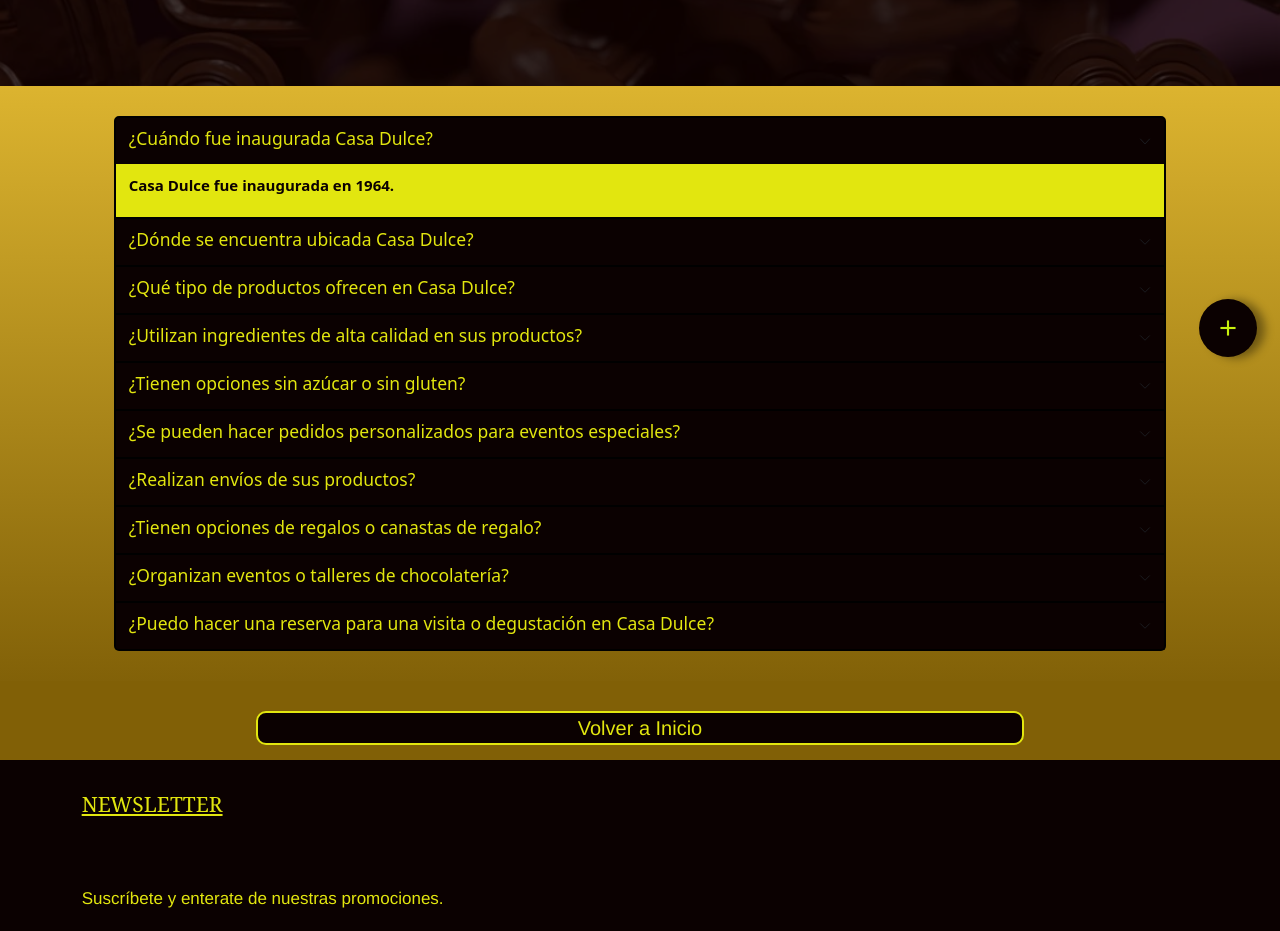
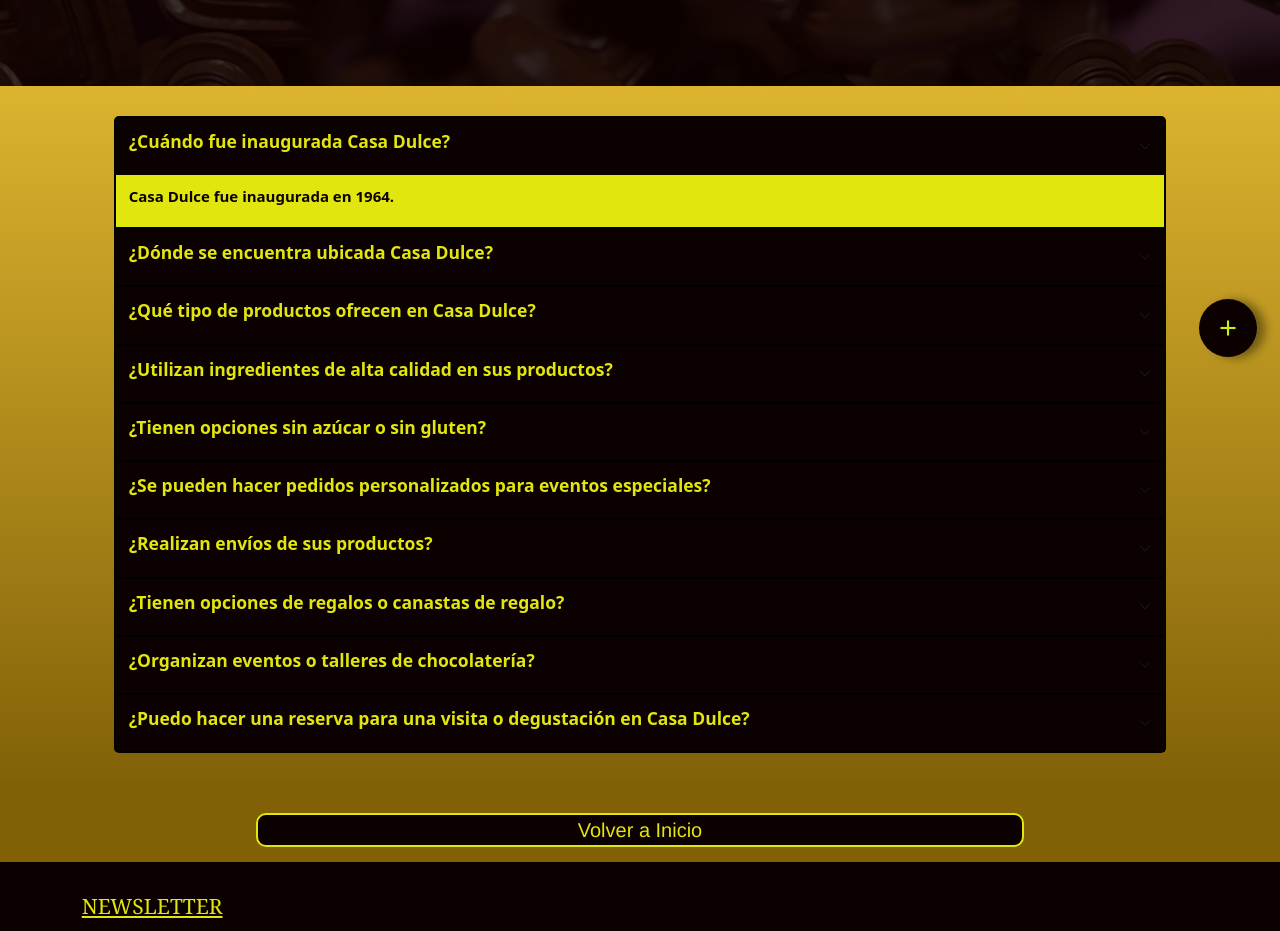
Before and after one commit to ivanshifman/proyectoshifman, a website: page pages/preguta.html in a window 1280 px wide. Shown: the part 420-1351 px from the top of the page. Drawn offline with nearby package versions, Linux system fonts and the light colour scheme.

Commit message:
ajusteimg

```diff
--- a/pages/preguta.html
+++ b/pages/preguta.html
@@ -67,7 +67,7 @@
             <div class="accordion-header">
               <button class="accordion-button collapsed rounded-top-2" type="button" data-bs-toggle="collapse"
                 data-bs-target="#collapseOne" aria-expanded="true" aria-controls="collapseOne">
-                <h2 class="fs-3">¿Cuándo fue inaugurada Casa Dulce?</h2>
+                <p class="fs-3 fw-bold">¿Cuándo fue inaugurada Casa Dulce?</p>
               </button>
             </div>
             <div id="collapseOne" class="accordion-collapse collapse show" data-bs-parent="#accordionExample">
@@ -80,7 +80,7 @@
             <div class="accordion-header">
               <button class="accordion-button collapsed" type="button" data-bs-toggle="collapse"
                 data-bs-target="#collapseTwo" aria-expanded="false" aria-controls="collapseTwo">
-                <h2 class="fs-3">¿Dónde se encuentra ubicada Casa Dulce?</h2>
+                <p class="fs-3 fw-bold">¿Dónde se encuentra ubicada Casa Dulce?</p>
               </button>
             </div>
             <div id="collapseTwo" class="accordion-collapse collapse" data-bs-parent="#accordionExample">
@@ -96,7 +96,7 @@
             <div class="accordion-header">
               <button class="accordion-button collapsed" type="button" data-bs-toggle="collapse"
                 data-bs-target="#collapseThree" aria-expanded="false" aria-controls="collapseThree">
-                <h2 class="fs-3">¿Qué tipo de productos ofrecen en Casa Dulce?</h2>
+                <p class="fs-3 fw-bold">¿Qué tipo de productos ofrecen en Casa Dulce?</p>
               </button>
             </div>
             <div id="collapseThree" class="accordion-collapse collapse" data-bs-parent="#accordionExample">
@@ -112,7 +112,7 @@
             <div class="accordion-header">
               <button class="accordion-button collapsed" type="button" data-bs-toggle="collapse"
                 data-bs-target="#collapseFour" aria-expanded="false" aria-controls="collapseFour">
-                <h2 class="fs-3">¿Utilizan ingredientes de alta calidad en sus productos?</h2>
+                <p class="fs-3 fw-bold">¿Utilizan ingredientes de alta calidad en sus productos?</p>
               </button>
             </div>
             <div id="collapseFour" class="accordion-collapse collapse" data-bs-parent="#accordionExample">
@@ -128,7 +128,7 @@
             <div class="accordion-header">
               <button class="accordion-button collapsed" type="button" data-bs-toggle="collapse"
                 data-bs-target="#collapseFive" aria-expanded="false" aria-controls="collapseFive">
-                <h2 class="fs-3">¿Tienen opciones sin azúcar o sin gluten?</h2>
+                <p class="fs-3 fw-bold">¿Tienen opciones sin azúcar o sin gluten?</p>
               </button>
             </div>
             <div id="collapseFive" class="accordion-collapse collapse" data-bs-parent="#accordionExample">
@@ -144,7 +144,7 @@
             <div class="accordion-header">
               <button class="accordion-button collapsed" type="button" data-bs-toggle="collapse"
                 data-bs-target="#collapseSix" aria-expanded="false" aria-controls="collapseSix">
-                <h2 class="fs-3">¿Se pueden hacer pedidos personalizados para eventos especiales?</h2>
+                <p class="fs-3 fw-bold">¿Se pueden hacer pedidos personalizados para eventos especiales?</p>
               </button>
             </div>
             <div id="collapseSix" class="accordion-collapse collapse" data-bs-parent="#accordionExample">
@@ -160,7 +160,7 @@
             <div class="accordion-header">
               <button class="accordion-button collapsed" type="button" data-bs-toggle="collapse"
                 data-bs-target="#collapseSeven" aria-expanded="false" aria-controls="collapseSeven">
-                <h2 class="fs-3">¿Realizan envíos de sus productos?</h2>
+                <p class="fs-3 fw-bold">¿Realizan envíos de sus productos?</p>
               </button>
             </div>
             <div id="collapseSeven" class="accordion-collapse collapse" data-bs-parent="#accordionExample">
@@ -176,7 +176,7 @@
             <div class="accordion-header">
               <button class="accordion-button collapsed" type="button" data-bs-toggle="collapse"
                 data-bs-target="#collapseEight" aria-expanded="false" aria-controls="collapseEight">
-                <h2 class="fs-3">¿Tienen opciones de regalos o canastas de regalo?</h2>
+                <p class="fs-3 fw-bold">¿Tienen opciones de regalos o canastas de regalo?</p>
               </button>
             </div>
             <div id="collapseEight" class="accordion-collapse collapse" data-bs-parent="#accordionExample">
@@ -192,7 +192,7 @@
             <div class="accordion-header">
               <button class="accordion-button collapsed" type="button" data-bs-toggle="collapse"
                 data-bs-target="#collapseNine" aria-expanded="false" aria-controls="collapseNine">
-                <h2 class="fs-3">¿Organizan eventos o talleres de chocolatería?</h2>
+                <p class="fs-3 fw-bold">¿Organizan eventos o talleres de chocolatería?</p>
               </button>
             </div>
             <div id="collapseNine" class="accordion-collapse collapse" data-bs-parent="#accordionExample">
@@ -209,7 +209,7 @@
             <div class="accordion-header">
               <button class="accordion-button collapsed" type="button" data-bs-toggle="collapse"
                 data-bs-target="#collapseTen" aria-expanded="false" aria-controls="collapseTen">
-                <h2 class="fs-3">¿Puedo hacer una reserva para una visita o degustación en Casa Dulce?</h2>
+                <p class="fs-3 fw-bold">¿Puedo hacer una reserva para una visita o degustación en Casa Dulce?</p>
               </button>
             </div>
             <div id="collapseTen" class="accordion-collapse collapse" data-bs-parent="#accordionExample">
--- a/scss/modules/_extend.scss
+++ b/scss/modules/_extend.scss
@@ -11,6 +11,7 @@
     height: 50vh;
     overflow: hidden;
     border-radius: 5px;
+    object-fit: cover;
     box-shadow: 2px 2px 5px rgba(11, 1, 1, 0.5);
     cursor: pointer;
 }
--- a/scss/modules/_main404.scss
+++ b/scss/modules/_main404.scss
@@ -25,7 +25,7 @@
                         font-size: 120px;
                     }
     }
-    h2 {
+    .subParError {
         letter-spacing: 6px;
         text-shadow: 1px 1px 1px map-get($colores, amarilloespecial),
                     1px 2px 1px map-get($colores, amarilloespecial),
--- a/scss/modules/_mainhistoria.scss
+++ b/scss/modules/_mainhistoria.scss
@@ -22,6 +22,7 @@
             .imagenCartaHisto {
                 @include aya(30rem, 100%);
                 filter: brightness(80%);
+                object-fit: cover;
             }
             .DobleCartaHisto {
                 h2 {
@@ -45,6 +46,7 @@
                 filter: brightness(60%);
                 border-top: 5px solid map-get($colores, negro);
                 border-bottom: 5px solid map-get($colores, negro);
+                object-fit: cover;
             }
             .parImgHisto {
                 h2 {
--- a/scss/modules/_mainpregunta.scss
+++ b/scss/modules/_mainpregunta.scss
@@ -20,6 +20,7 @@
                         }
                         &:focus {
                             border: 2px solid map-get($colores, amarilloespecial);
+                            box-shadow: none;
                         }
                     }
                 }
--- a/scss/modules/_mainproducto.scss
+++ b/scss/modules/_mainproducto.scss
@@ -15,6 +15,7 @@
         img.imagenCarta {
           height: 30rem;
           width: 100%;
+          object-fit: cover;
         }
 
         .DobleCartaProd {
@@ -45,9 +46,9 @@
   .galeriaProduc {
     .row {
       .imagenGrilla {
-        @include aya(50vh, 40vw);
+        @include aya(40vh, 40vw);
         @include responsive(576px) {
-          @include aya(40vh, 80vw);
+          @include aya(30vh, 80vw);
         }
         img {
           @include aya(100%, 100%);
```
Also changed, not shown: pages/404.html (+2 -2 lines), css/style.css, 1 other file.
